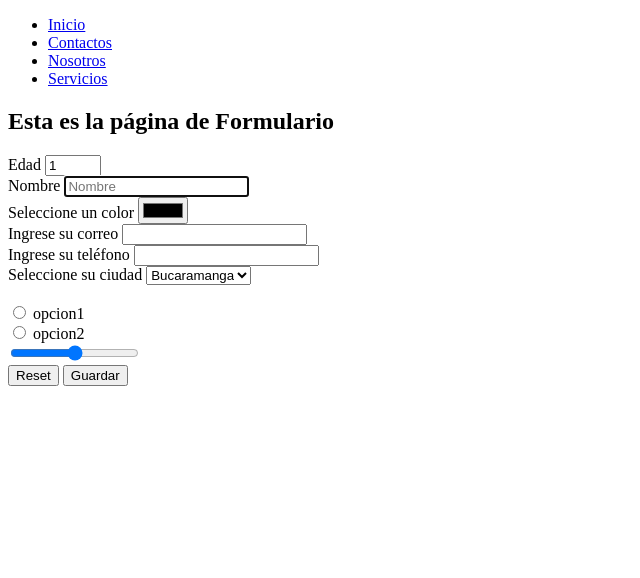
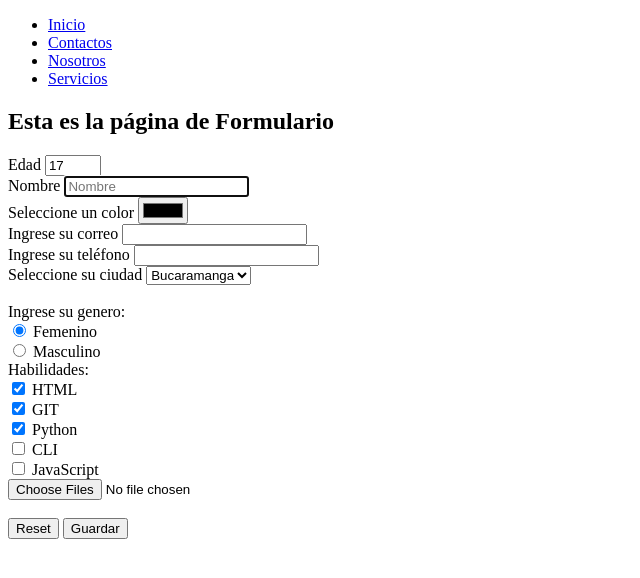
Before and after one commit to YariangelAray/HTML, a plain HTML site: page Formulario.html in a window 1280 px wide. Shown: the whole page, without its empty margins (0-640 px from the left). Drawn offline with Linux system fonts and the light colour scheme.

Commit message:
Formularios

```diff
--- a/Formulario.html
+++ b/Formulario.html
@@ -24,10 +24,10 @@
   </main>
 
   <div>
-  <form action="controlador">
+  <form action="controlador" method="post" enctype="multipart/form-data">
     <div>
       <label for="ed">Edad</label>
-      <input type="number" step="1" min="1" max="17" value="1" name="edad" id="ed">
+      <input type="number" step="1" min="1" max="18" value="17" name="edad" id="ed">
     </div>
 
     <div>
@@ -59,15 +59,43 @@
       </select>
     </div>
     <br>
-    <input type="radio" name="op">
-    <label>opcion1</label> <br>
-    <input type="radio" name="op">
-    <label>opcion2</label> <br>
+    <div>
+      <label>Ingrese su genero: </label><br>
+      <label for="opcion1">
+        <input type="radio" name="genero" id="opcion1" checked value="fem"> Femenino
+      </label> <br>
+      <label for="opcion2">
+        <input type="radio" name="genero" id="opcion2" value="mas"> Masculino
+      </label> <br>
+    </div>
 
-    <input type="range" step="5" min="0" max="20"> <br>
+    <div>
+      <label>Habilidades: </label> <br>
 
+      <label for="html">
+        <input type="checkbox" name="habilidad" id="html" value="html" checked> HTML
+      </label><br>
+      <label for="git">
+        <input type="checkbox" name="habilidad" id="git" value="git" checked> GIT
+      </label><br>
+      <label for="py">
+        <input type="checkbox" name="habilidad" id="py" value="py" checked> Python
+      </label><br>
+      <label for="cli">
+        <input type="checkbox" name="habilidad" id="cli" value="cli"> CLI
+      </label><br>
+      <label for="js">
+        <input type="checkbox" name="habilidad" id="js" value="js"> JavaScript
+      </label><br>
+    </div>
+
+    <div>
+      <input type="file" accept="image/*" multiple value="image">
+    </div>
+    <br>
     <input type="reset" value="Reset">
     <button type="submit">Guardar</button>
+
   </form>
   </div>
 </body>
```
Also changed, not shown: Tabla.html (added, +21 -0 lines), index.html (+1 -0 lines), configuracion.txt (added).
